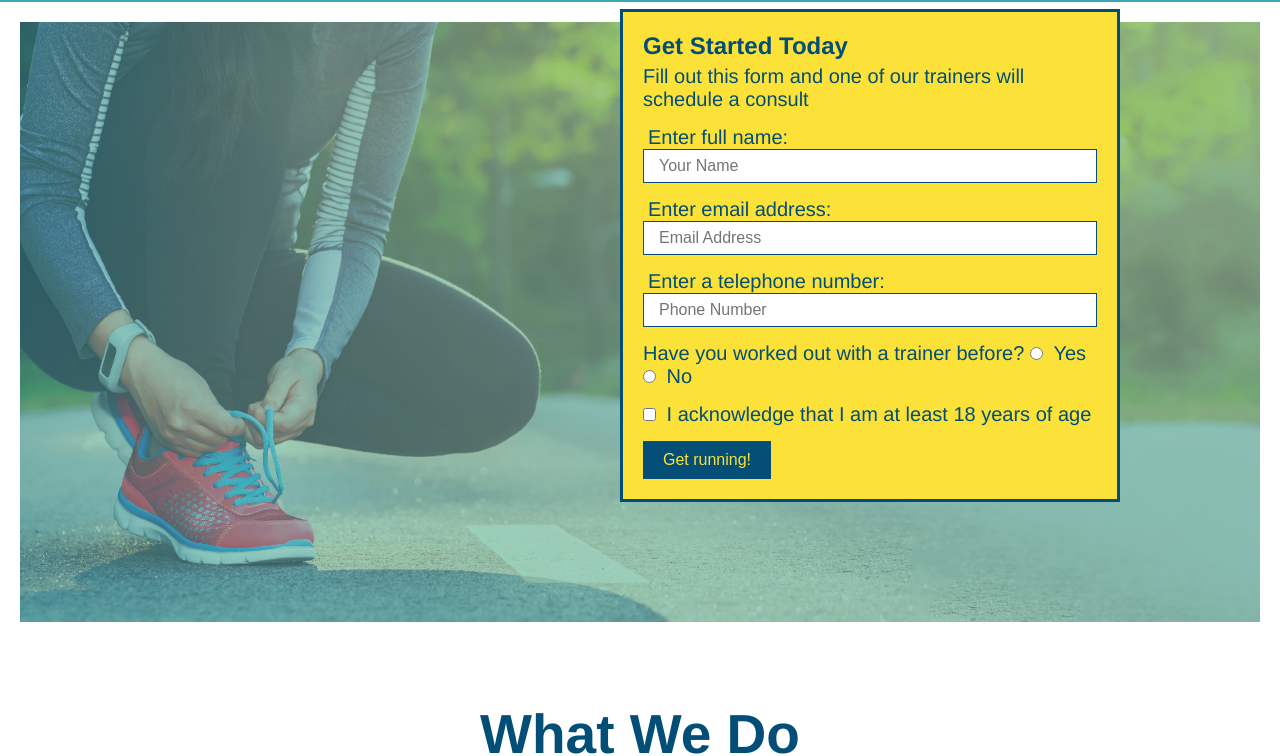
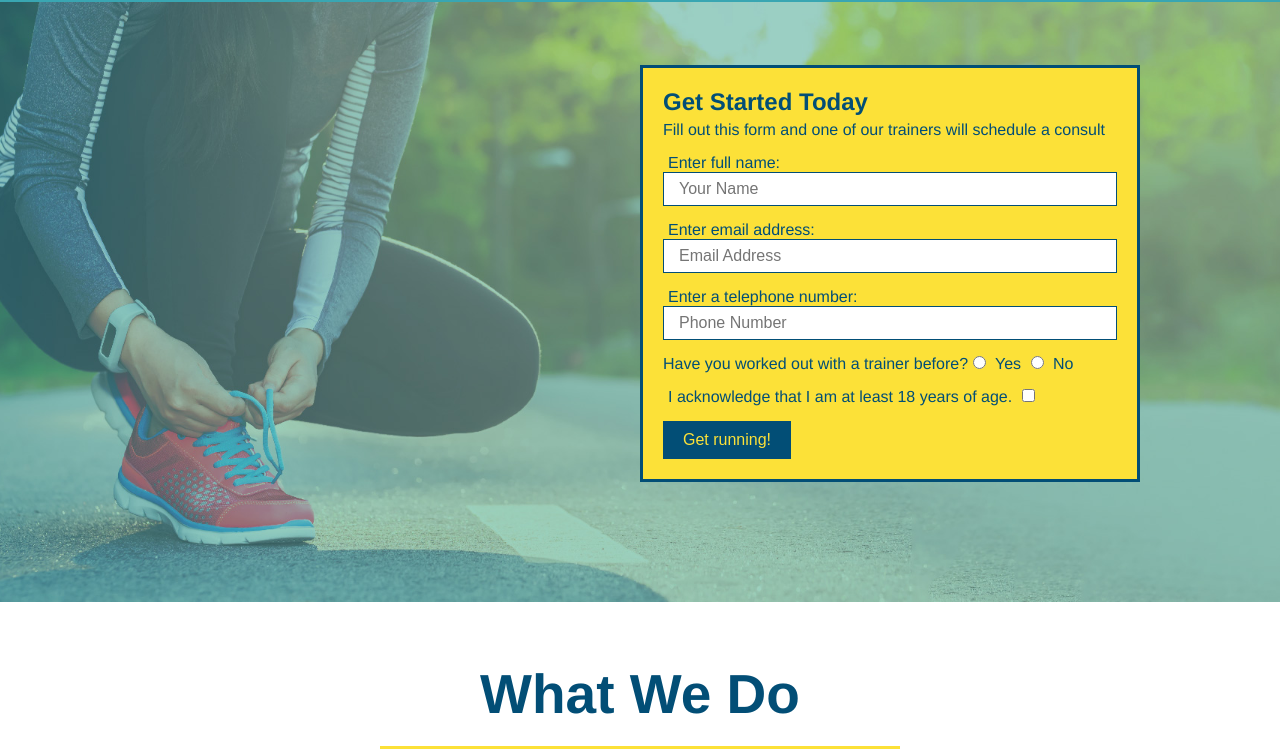
Before and after one commit to sammylwolfson/run-buddy, a plain HTML site: page index.html in a window 1280 px wide. Shown: the part 80-836 px from the top of the page. Drawn offline with Linux system fonts and the light colour scheme.

Commit message:
Formatting updates/clean up html

```diff
--- a/assets/css/style.css
+++ b/assets/css/style.css
@@ -182,14 +182,6 @@ section {
   float: left;
   width: 65%;
 }
-.text-left {
-  text-align: left;
-}
-
-.text-right {
-  text-align: right;
-
-}
 .trainer-bio h3 {
   font-size: 32px;
   margin-bottom: 8px;
@@ -205,11 +197,21 @@ section {
   font-size: 17px;
   line-height: 1.3;
 }
+.text-left {
+  text-align: left;
+}
+
+.text-right {
+  text-align: right;
+}
+
 /* REACH OUT STYLES START */
+
 .contact {
   text-align: center;
   background: #024e76;
 }
+
 .contact h2 {
   color: #fce138;
 }
@@ -230,7 +232,8 @@ section {
   font-size: 32px;
 }
 
-.contact-info p, .contact-info address {
+.contact-info p,
+.contact-info address {
   margin: 20px 0;
   line-height: 1.5;
   font-size: 20px;
@@ -240,18 +243,4 @@ section {
 .contact-info a {
   color: #fce138;
 }
-
-.hero {
-  margin: 20px;
-  font-size: 20px;
-  background-color: white;
-  color: blue;
-}
-
-/* these two colors will override the ones above in .hero */
-.hero-secondary {
-  background-color: black;
-  color: red;
-}
-
 /* REACH OUT STYLES END */
--- a/index.html
+++ b/index.html
@@ -1,19 +1,26 @@
 <!DOCTYPE html>
 <html lang="en">
+
 <head>
   <meta charset="UTF-8" />
   <title>Run Buddy</title>
   <link rel="stylesheet" href="./assets/css/style.css" />
 </head>
+
 <body>
   <!-- navigation-->
   <header>
     <h1>
-      <a href="/">Run Buddy</a>
+      <a href="/">
+        Run Buddy
+      </a>
     </h1>
     <nav>
+      <!-- Unordered list element -->
       <ul>
+         <!-- List item element-->
         <li>
+          <!-- Anchor element -->
           <a href="#what-we-do">What We Do</a>
         </li>
         <li>
@@ -28,6 +35,7 @@
       </ul>
     </nav>
   </header>
+
   <!-- "Sign Up Form" section -->
 <section class="hero">
   <div class="hero-form">
@@ -50,10 +58,10 @@
         <label for="trainer-no">No</label>
         <p>
         </p>
+        <label for="checkbox">
+          I acknowledge that I am at least 18 years of age.
+        </label>
         <input type="checkbox" id="checkbox" name="age-confirm" />
-        <label for="checkbox">
-          I acknowledge that I am at least 18 years of age
-        </label>
       </p>
       <button type="submit">
         Get running!
@@ -61,6 +69,7 @@
     </form>
   </div>
 </section>
+
  <!-- "what we do" section -->
  <section id="what-we-do" class="intro">
   <div class="flex-row">
```
Lines whose indentation alone changed are shown as unchanged.
